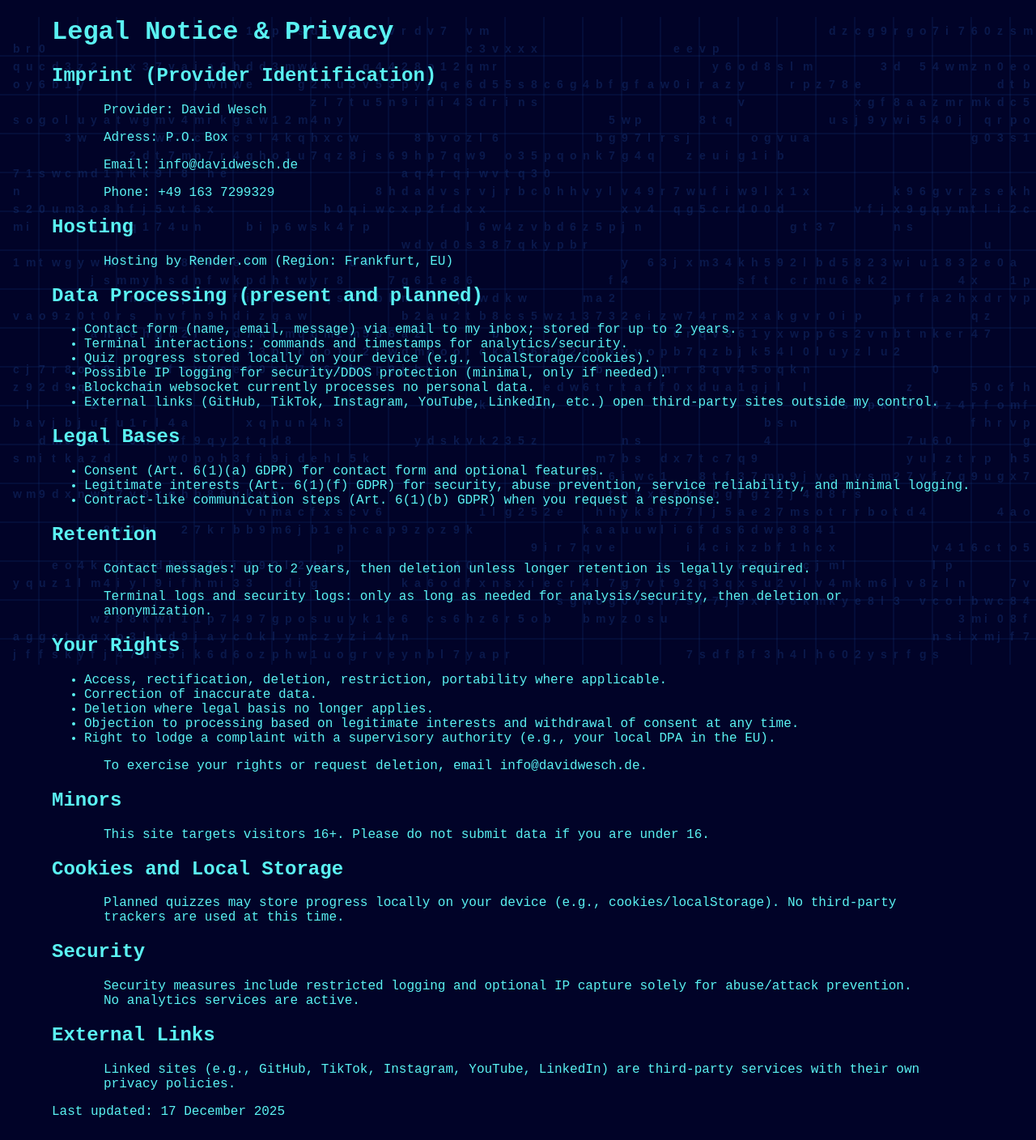
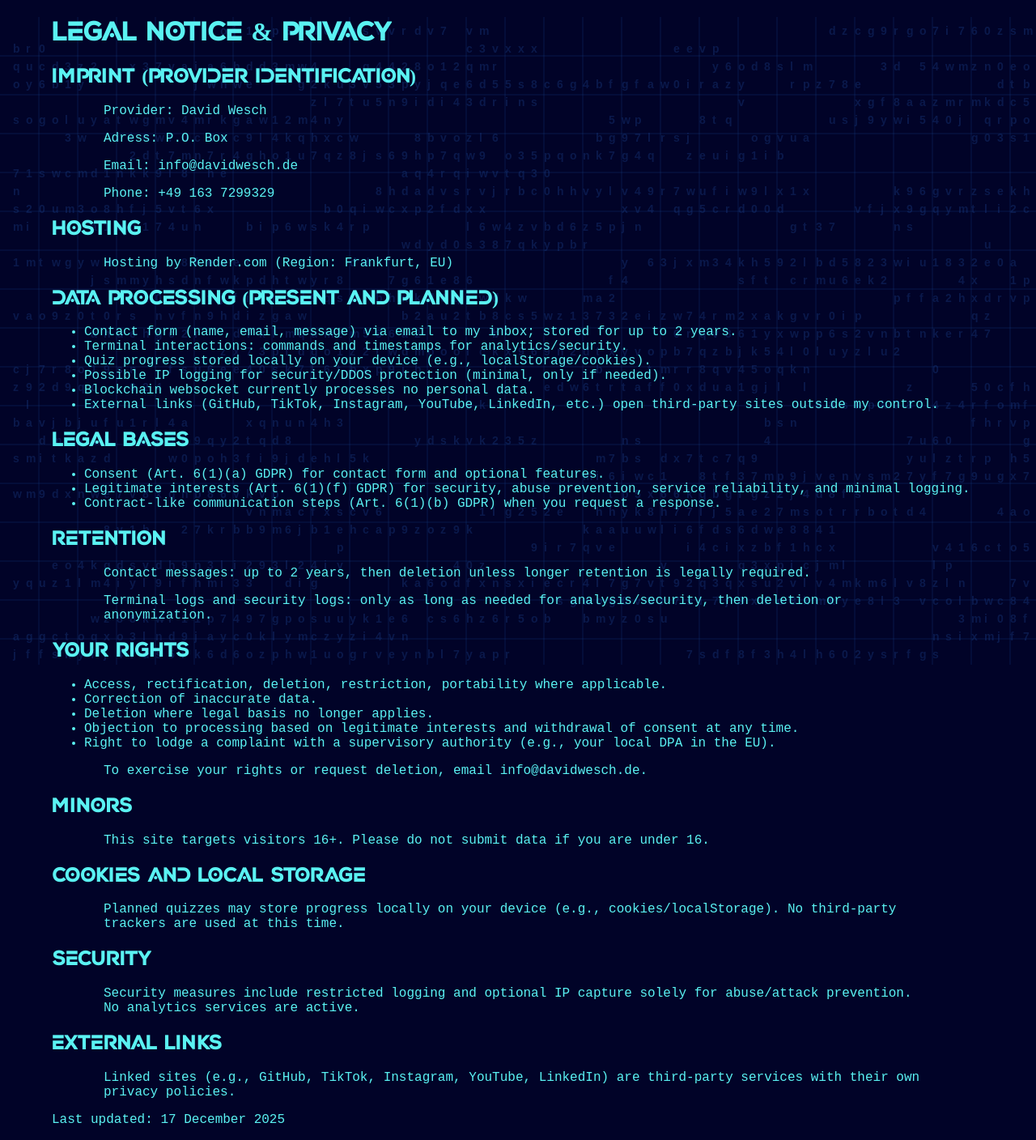
Before and after one commit to PhilyWilly/PersonalPortfolio, a FastAPI app: page /legal/ in a window 1280 px wide. Shown: the whole page at 81% size. Before the commit the page ends 1380 px from the top, so only its background shows below. Run offline with FastAPI, Linux system fonts and the light colour scheme.

Commit message:
Font for headings

```diff
--- a/static/style.css
+++ b/static/style.css
@@ -25,6 +25,9 @@ body {
 }
 input {
     all: unset;
+}
+h1,h2,h3 {
+    font-family: 'Hack Daddy';
 }
 
 .fullscreen-canvas {
@@ -114,6 +117,7 @@ button:hover {
 .profile-picture-frame {
     padding: 0px;
     width: 300px;
+    font-size: small;
 }
 .frame > p {
     user-select: none;
```
